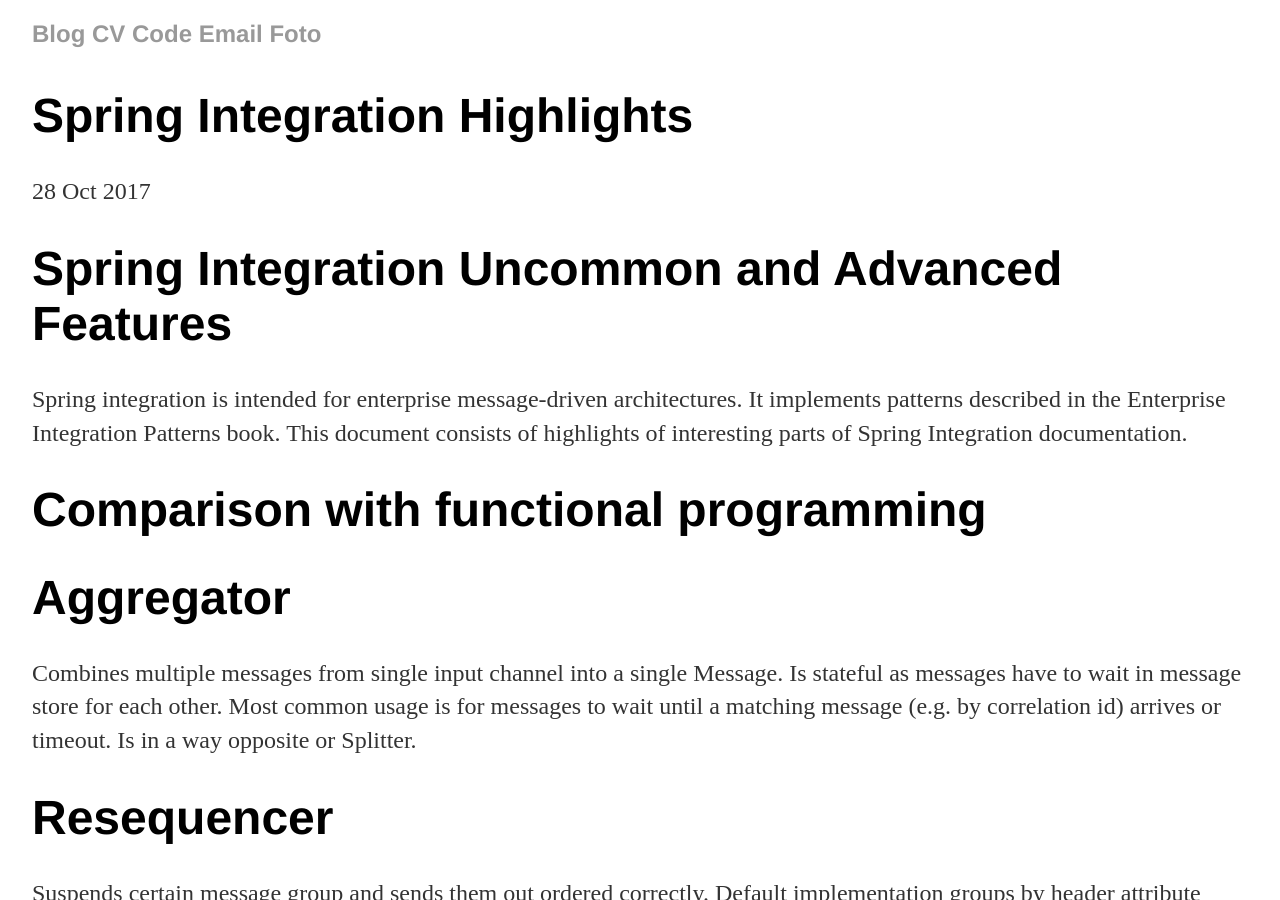
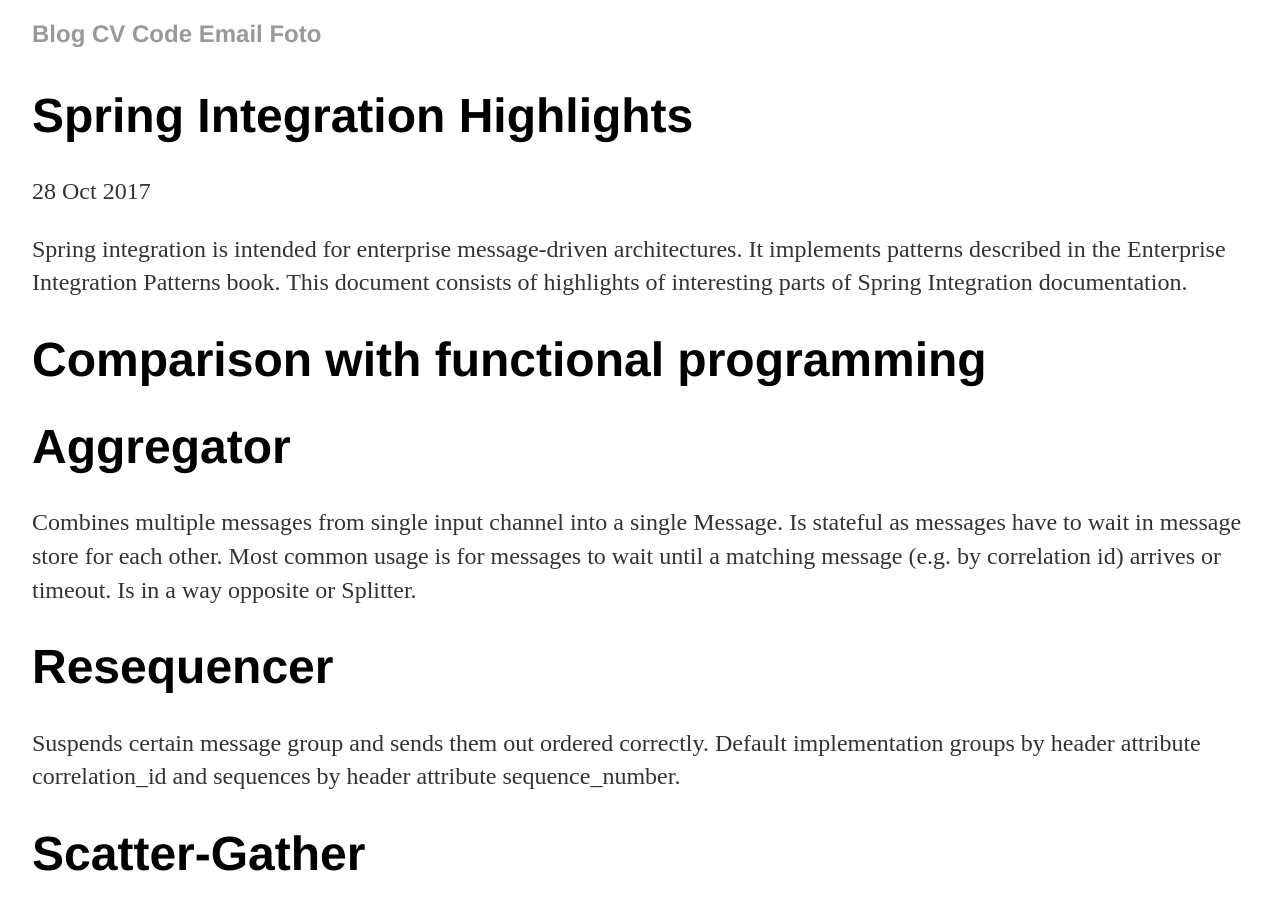
Before and after one commit to vackosar/vackosar.github.io, a Jekyll site: the page built from _posts/2017-10-28-Spring-Integration-Highlights.md, in a window 1280 px wide and 900 px high. Built offline with Jekyll 4.4.1, drawn with Linux system fonts in a browser that asks for light colours; comment, search, counter and statistics services are not loaded.

Commit message:
Spring Integration scratch

```diff
--- a/_posts/2017-10-28-Spring-Integration-Highlights.md
+++ b/_posts/2017-10-28-Spring-Integration-Highlights.md
@@ -3,8 +3,6 @@
 title: "Spring Integration Highlights"
 date: 2017-10-28
 ---
-
-# Spring Integration Uncommon and Advanced Features
 
 Spring integration is intended for enterprise message-driven architectures. It implements patterns described in the Enterprise Integration Patterns book. This document consists of highlights of interesting parts of Spring Integration documentation.
 
```
